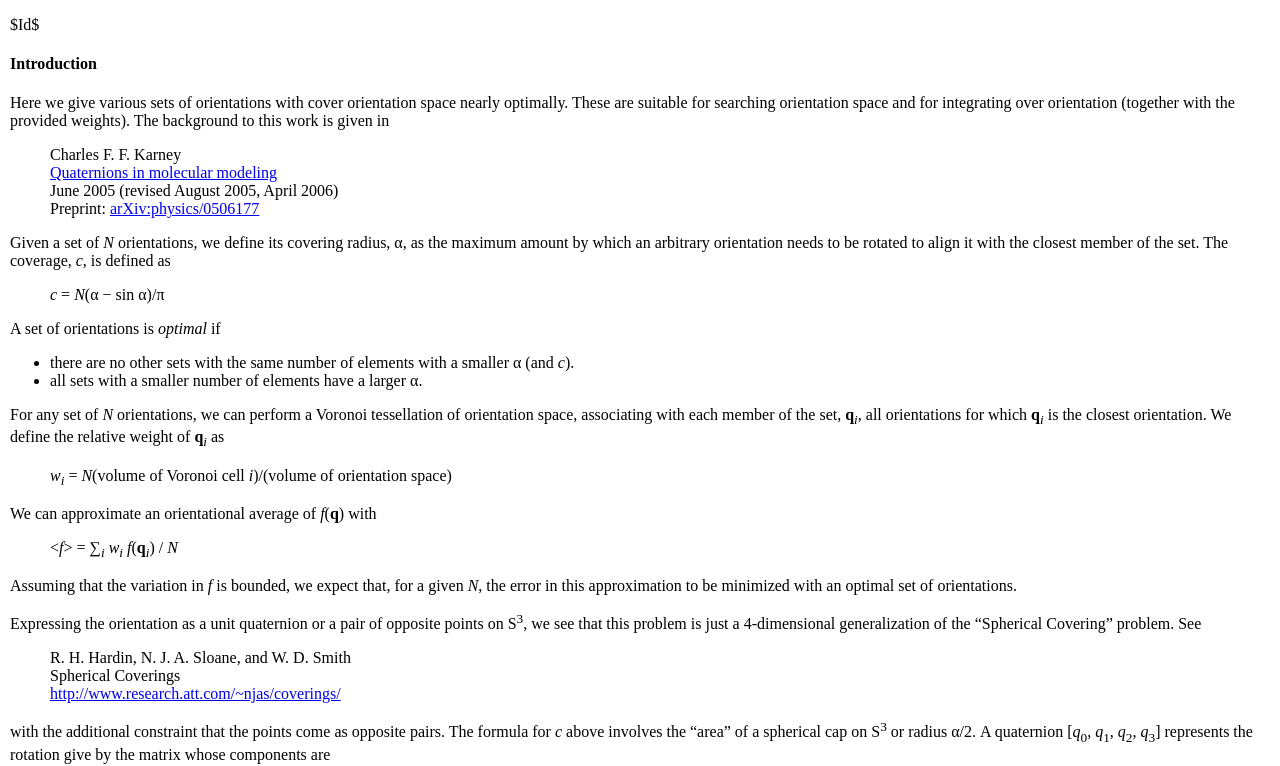
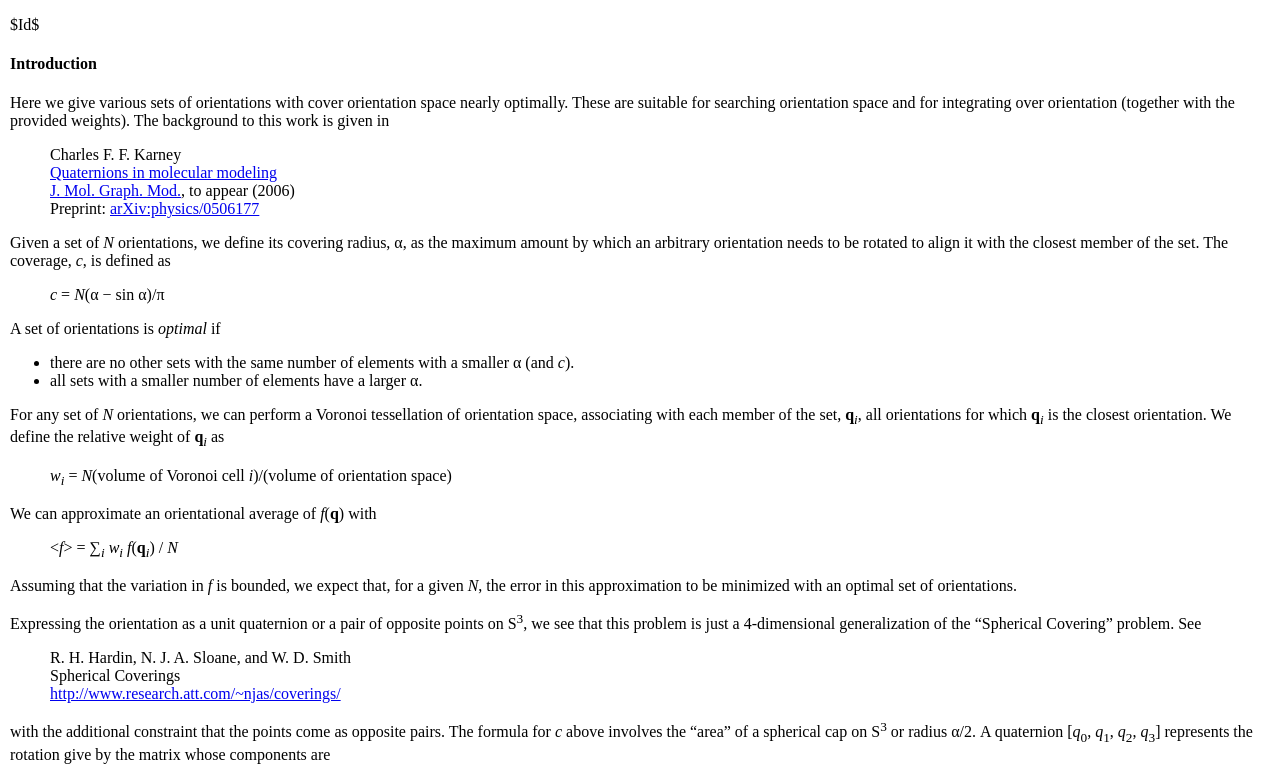
Before and after one commit to cffk/orientation, a plain HTML site: page index.html in a window 1280 px wide. Shown: the part 35-801 px from the top of the page. Drawn offline with Linux system fonts and the light colour scheme.

Commit message:
Update citation.
git-svn-id: svn+ssh://git-open/scm/biosvn/bug2drug@6180 1ff99547-d4dc-0310-9227-d4293942b958

```diff
--- a/index.html
+++ b/index.html
@@ -21,7 +21,8 @@ weights).  The background to this work is given in
 Charles F. F. Karney<br>
 <a href="http://charles.karney.info/biblio/quat.html">Quaternions
 in molecular modeling</a><br>
-June 2005 (revised August 2005, April 2006)<br>
+<a href="http://dx.doi.org/10.1016/j.jmgm.2006.04.002">J. Mol. Graph. Mod.</a>,
+to appear (2006)<br>
 Preprint:
 <a href="http://arxiv.org/abs/physics/0506177">arXiv:physics/0506177</a>
 </blockquote>
@@ -1398,5 +1399,5 @@ must not result in larger Voronoi radii.
 <hr>
 <address><a href="http://charles.karney.info">Charles Karney</a>
 (2006-03-06, updated 2006-04-04)</address>
-<a href="http://charles.karney.info/misc/">Back to index.</a>
+<a href="http://charles.karney.info/">Back to index.</a>
 </body></html>
```
